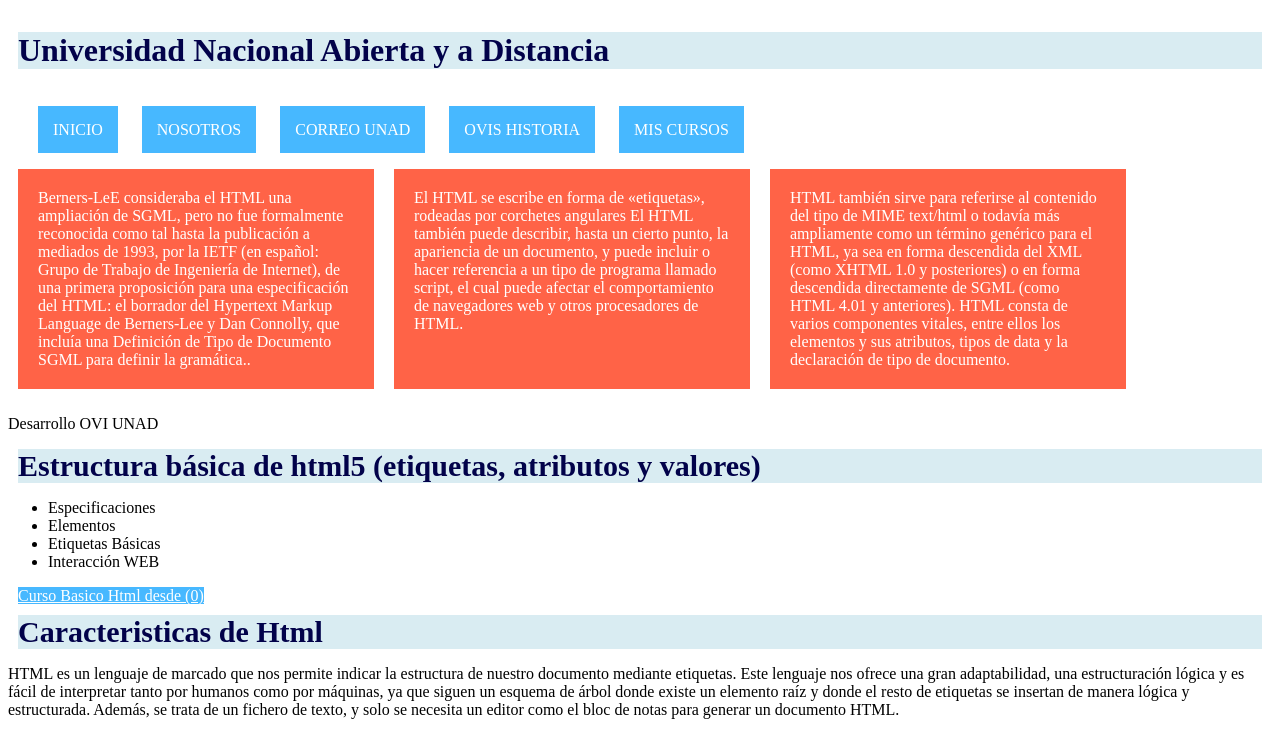
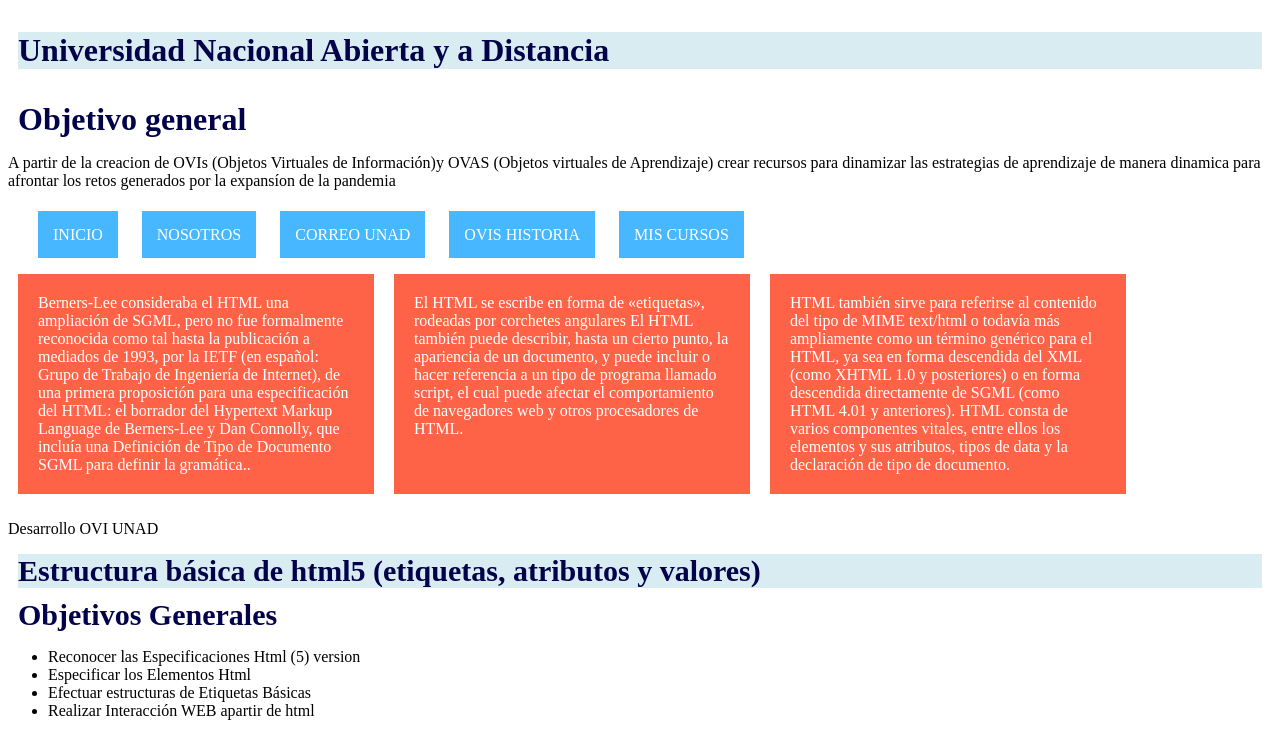
Before and after one commit to yespeter12/planing, a plain HTML site: page index.html in a window 1280 px wide. Shown: the top 732 px of the page. Drawn offline with Linux system fonts and the light colour scheme.

Commit message:
actualizacion index

```diff
--- a/index.html
+++ b/index.html
@@ -18,7 +18,10 @@
     <HEAder>
         <H1 class="fondo1">
             <p>Universidad Nacional Abierta y a Distancia</p>
+        <h1>Objetivo general</h1>
+            <p> A partir de la creacion de OVIs (Objetos Virtuales de Información)y OVAS (Objetos  virtuales  de Aprendizaje)
 
+                crear recursos para dinamizar las  estrategias de aprendizaje de manera dinamica para afrontar los retos generados por la expansíon de la pandemia</p>
         </H1>
 
     </HEAder>
@@ -35,7 +38,7 @@
     <section class="bloques">
 
 
-<p  class="columna">Berners-LeE consideraba el HTML una ampliación de SGML, pero no fue formalmente reconocida como tal hasta la publicación a mediados de 1993, por la IETF (en español: Grupo de Trabajo de Ingeniería de Internet), de una primera proposición para una especificación del HTML: el borrador del Hypertext Markup Language de Berners-Lee y Dan Connolly, que incluía una Definición de Tipo de Documento SGML para definir la gramática..</p>
+<p  class="columna">Berners-Lee consideraba el HTML una ampliación de SGML, pero no fue formalmente reconocida como tal hasta la publicación a mediados de 1993, por la IETF (en español: Grupo de Trabajo de Ingeniería de Internet), de una primera proposición para una especificación del HTML: el borrador del Hypertext Markup Language de Berners-Lee y Dan Connolly, que incluía una Definición de Tipo de Documento SGML para definir la gramática..</p>
 
 <p class="columna">El HTML se escribe en forma de «etiquetas», rodeadas por corchetes angulares El HTML también puede describir, hasta un cierto punto, la apariencia de un documento, y puede incluir o hacer referencia a un tipo de programa llamado script, el cual puede afectar el comportamiento de navegadores web y otros procesadores de HTML.</p>
 
@@ -48,12 +51,13 @@
 
     <p>Desarrollo OVI UNAD</p>
     <H2 class="fondo2">Estructura básica de html5 (etiquetas, atributos y valores)</H2>
+    <h2>Objetivos Generales</h2>
 
 <ul>
-    <li>Especificaciones</li>
-    <li>Elementos</li>
-    <li>Etiquetas Básicas</li>
-    <li>Interacción WEB</li>
+    <li>Reconocer las Especificaciones Html (5) version</li>
+    <li>Especificar los Elementos Html</li>
+    <li>Efectuar estructuras de Etiquetas Básicas</li>
+    <li>Realizar Interacción WEB apartir de html</li>
 
 </ul>
 
@@ -67,6 +71,8 @@
 
         <button>Ingresa a nuestro chat</button>
 
+<h2> Maquetacion pagina web</h2>
+
         <img src="4.jpg" alt="">
 
 
```
